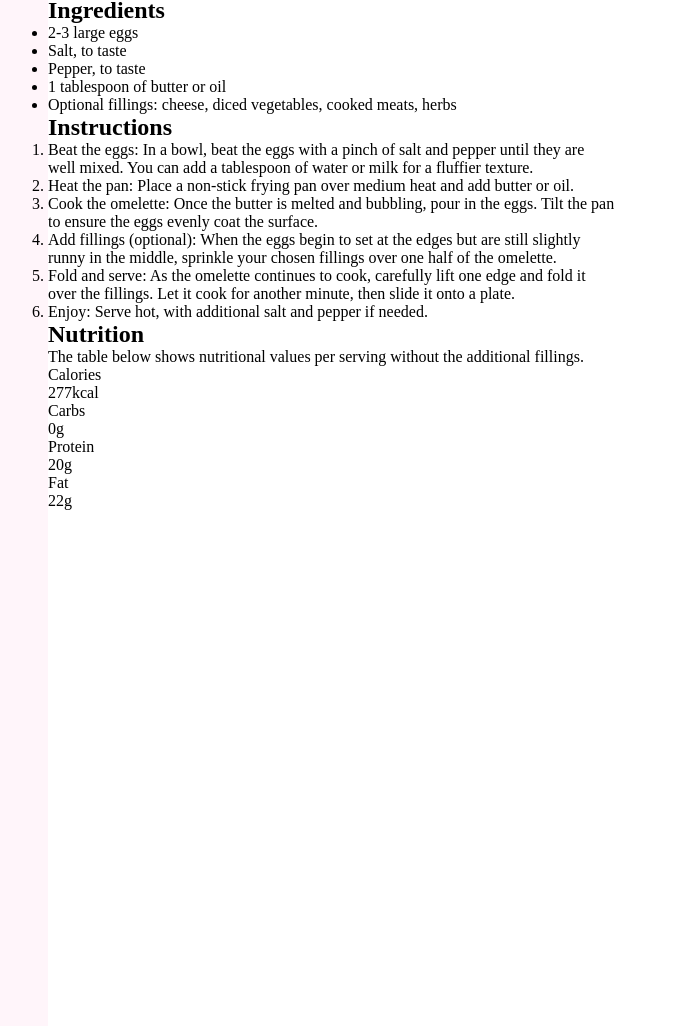
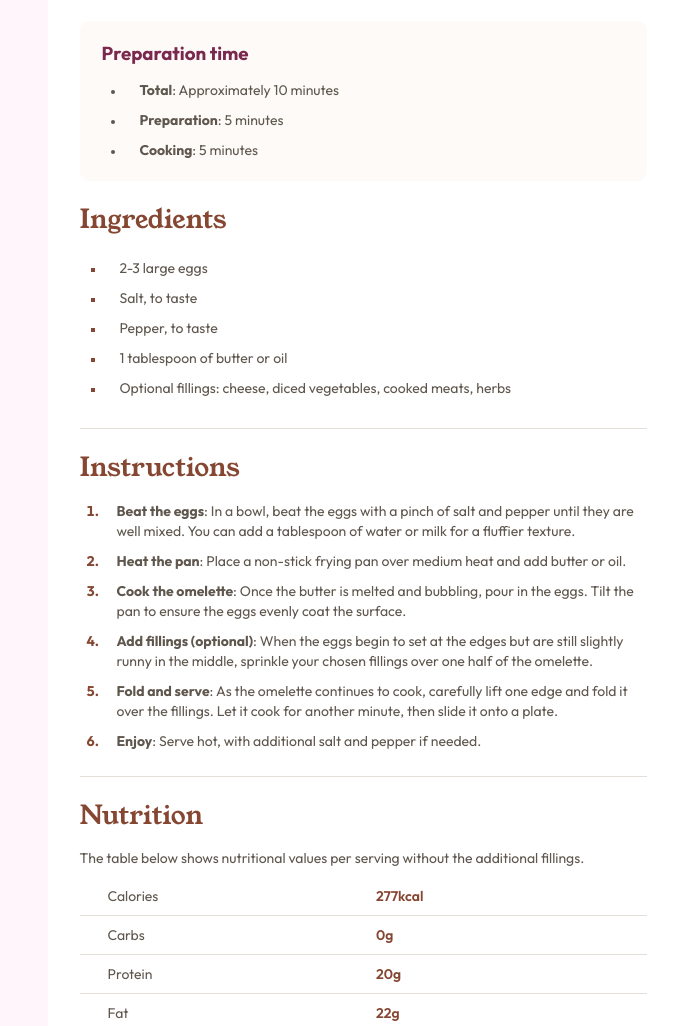
Before and after one commit to jfalconidc/Frontend-Mentor-recipe-page-main, a plain HTML site: page index.html in a window 1280 px wide. Shown: the part 533-1559 px from the top of the page, without its empty margins (267-945 px from the left). Drawn offline with Linux system fonts and the light colour scheme.

Commit message:
Pendiente de estilos responsive

```diff
--- a/index.html
+++ b/index.html
@@ -5,6 +5,10 @@
   <meta name="viewport" content="width=device-width, initial-scale=1.0"> <!-- displays site properly based on user's device -->
   <link rel="icon" type="image/png" sizes="32x32" href="./assets/images/favicon-32x32.png">
   <link rel="stylesheet" href="/styles/style.css">
+  <link rel="preconnect" href="https://fonts.googleapis.com">
+  <link rel="preconnect" href="https://fonts.gstatic.com" crossorigin>
+  <link href="https://fonts.googleapis.com/css2?family=Young+Serif&display=swap" rel="stylesheet">
+  <link href="https://fonts.googleapis.com/css2?family=Outfit:wght@100..900&display=swap" rel="stylesheet">
   <title>Frontend Mentor | Recipe page</title>
   <style>
     .attribution { font-size: 11px; text-align: center; }
@@ -16,20 +20,20 @@
     <div class="content">
       <img src="/assets/images/image-omelette.jpeg" alt="Omelette">
       <h1>Simple Omelette Recipe</h1>
-      <p>An easy and quick dish, perfect for any meal. This classic omelette combines beaten eggs cooked
+      <p id="omelette">An easy and quick dish, perfect for any meal. This classic omelette combines beaten eggs cooked
         to perfection, optionally filled with your choice of cheese, vegetables, or meats.
       </p>
-      <div>
-        <h3>Preparation time</h3>
-        <ul>
-          <li><span>Total</span>: Approximately 10 minutes</li>
-          <li><span>Preparation</span>: 5 minutes</li>
-          <li><span>Cooking</span>: 5 minutes</li>
-        </ul>
+      <div class="preparation">
+          <h3>Preparation time</h3>
+          <ul id="time">
+            <li><span>Total</span>: Approximately 10 minutes</li>
+            <li><span>Preparation</span>: 5 minutes</li>
+            <li><span>Cooking</span>: 5 minutes</li>
+          </ul>
       </div>
-      <div>
+      <div class="ingredients">
         <h2>Ingredients</h2>
-        <ul>
+        <ul id="ingred">
           <li>2-3 large eggs</li>
           <li>Salt, to taste</li>
           <li>Pepper, to taste</li>
@@ -37,40 +41,42 @@
           <li>Optional fillings: cheese, diced vegetables, cooked meats, herbs</li>
         </ul>
       </div>
-      <div>
+      <div class="instructions">
         <h2>Instructions</h2>
-        <ol>
-          <li>Beat the eggs: In a bowl, beat the eggs with a pinch of salt and pepper until they are well mixed.
+        <ol id="beat">
+          <li><span>Beat the eggs</span>: In a bowl, beat the eggs with a pinch of salt and pepper until they are well mixed.
             You can add a tablespoon of water or milk for a fluffier texture.</li>
-          <li>Heat the pan: Place a non-stick frying pan over medium heat and add butter or oil.</li>
-          <li>Cook the omelette: Once the butter is melted and bubbling, pour in the eggs. Tilt the pan to ensure
+          <li><span>Heat the pan</span>: Place a non-stick frying pan over medium heat and add butter or oil.</li>
+          <li><span>Cook the omelette</span>: Once the butter is melted and bubbling, pour in the eggs. Tilt the pan to ensure
             the eggs evenly coat the surface.</li>
-          <li>Add fillings (optional): When the eggs begin to set at the edges but are still slightly runny in the
+          <li><span>Add fillings (optional)</span>: When the eggs begin to set at the edges but are still slightly runny in the
             middle, sprinkle your chosen fillings over one half of the omelette.</li>
-          <li>Fold and serve: As the omelette continues to cook, carefully lift one edge and fold it over the
+          <li><span>Fold and serve</span>: As the omelette continues to cook, carefully lift one edge and fold it over the
             fillings. Let it cook for another minute, then slide it onto a plate.</li>
-          <li>Enjoy: Serve hot, with additional salt and pepper if needed.</li>
+          <li><span>Enjoy</span>: Serve hot, with additional salt and pepper if needed.</li>
         </ol>
       </div>
-      <div>
+      <div class="nutrition">
         <h2>Nutrition</h2>
         <p>The table below shows nutritional values per serving without the additional fillings.</p>
-        <div>
-          <p>Calories</p>
-          <p>277kcal</p>
-        </div>
-        <div>
-          <p>Carbs</p>
-          <p>0g</p>
-        </div>
-        <div>
-          <p>Protein</p>
-          <p>20g</p>
-        </div>
-        <div>
-          <p>Fat</p>
-          <p>22g</p>
-        </div>
+        <table>
+          <tr>
+            <td class="nutfac left">Calories</td>
+            <td class="number nutfac">277kcal</td>
+          </tr>
+          <tr>
+            <td class="nutfac left">Carbs</td>
+            <td class="number nutfac">0g</td>
+          </tr>
+          <tr>
+            <td class="nutfac left">Protein</td>
+            <td class="number nutfac">20g</td>
+          </tr>
+          <tr>
+            <td class="left">Fat</td>
+            <td class="number">22g</td>
+          </tr>
+        </table>
       </div>
     </div>
   </div>
--- a/styles/style.css
+++ b/styles/style.css
@@ -7,19 +7,20 @@
 body {
     background-color: hsl(330, 100%, 98%);
     width: 1260px;
-    height: 2000px;
+    height: 1700px;
     position: relative;
     display: flex;
     flex-direction: column-reverse;
+    font-size: 16px;
 }
 
 .container {
     width: 50%;
-    height: 1800px;
+    height: 1485px;
     position: absolute;
     top: 50%;
     left: 50%;
-    margin-top: -900px;
+    margin-top: -742.5px;
     margin-left: -25%;
     background-color: hsl(0, 0%, 100%);
     border-radius: 25px;
@@ -27,9 +28,167 @@ body {
 
 .content {
     width: 90%;
-
+    height: 1435px;
+    position: absolute;
+    top: 50%;
+    left: 50%;
+    margin-top: -717.5px;
+    margin-left: -45%;
 }
 
 .content img {
     width: 100%;
+    border-radius: 10px;
 }
+
+.content h1, .content h2 {
+    font-family: "Young Serif", serif;
+    font-weight: 400;
+    font-style: normal;
+}
+
+.content h3, .content p, .content li {
+    font-family: "Outfit", sans-serif;
+    font-optical-sizing: auto;
+    font-style: normal;
+}
+
+.content h1 {
+    margin-top: 20px;
+    color: hsl(24, 5%, 18%);
+    font-size: 35px;
+}
+
+#omelette {
+    font-size: 14px;
+    color: hsl(30, 10%, 34%);
+    font-weight: 400;
+    margin-top: 12px;
+}
+
+.content h3 {
+    color: hsl(332, 51%, 32%);
+    margin-top: 40px;
+    margin-left: 22px;
+    padding-top: 20px
+}
+
+.preparation {
+    width: 100%;
+    height: 160px;
+    background-color: hsla(30, 54%, 90%, 0.2);
+    position: relative;
+    border-radius: 10px;
+}
+
+#time {
+    margin-top: 10px;
+    margin-left: 45px;
+    list-style-type: disc;
+    line-height: 30px;
+    font-size: 14px;
+    color: hsl(30, 10%, 34%);
+}
+
+#time span {
+    font-weight: 700;
+    padding-left: 15px;
+}
+
+#time li::marker {
+    font-size: 11px;
+}
+
+.content h2 {
+    color: hsl(14, 45%, 36%);
+    font-size: 26px;
+    margin-top: 20px;
+}
+
+.ingredients {
+    border-bottom: 1px solid hsl(30, 18%, 87%);
+}
+
+#ingred {
+    margin-left: 25px;
+    list-style-type: square;
+    font-size: 14px;
+    line-height: 30px;
+    padding-bottom: 25px;
+    margin-top: 15px;
+    color: hsl(30, 10%, 34%);
+}
+
+#ingred li {
+    padding-left: 15px;
+}
+
+#ingred li::marker {
+    color: hsl(14, 45%, 36%);
+    font-size: 11px;
+}
+
+#beat {
+    margin-top: 15px;
+    margin-left: 22px;
+    font-size: 14px;
+    color: hsl(30, 10%, 34%);
+    padding-bottom: 25px;
+}
+
+#beat li::marker {
+    color: hsl(14, 45%, 36%);
+    font-weight: 700;
+
+}
+
+#beat li {
+    padding-left: 15px;
+    margin-top: 10px;
+    line-height: 20px;
+}
+
+#beat span {
+    font-weight: 700;
+}
+
+.instructions {
+    border-bottom: 1px solid hsl(30, 18%, 87%);
+}
+
+.nutrition {
+    font-size: 14px;
+    color: hsl(30, 10%, 34%);
+}
+
+.nutrition p {
+    margin-top: 15px;
+}
+
+table {
+    border-collapse: collapse;
+    width: 100%;
+    margin-top: 10px;
+}
+
+table td {
+    font-family: "Outfit", sans-serif;
+    font-optical-sizing: auto;
+    font-style: normal;
+    padding-top: 10px;
+}
+
+.nutfac {
+    border-bottom: 1px solid hsl(30, 18%, 87%);
+    padding-bottom: 10px;
+}
+
+.left {
+    padding-left: 28px;
+}
+
+.number {
+    color: hsl(14, 45%, 36%);
+    font-weight: 600;
+    padding-left: 85px;
+}
```
